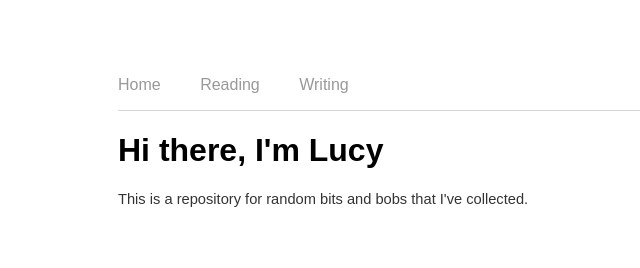
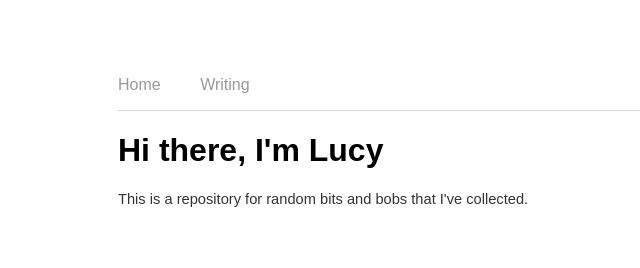
Before and after one commit to lucytyuan/lucytyuan.github.io, a Jekyll site: the page built from index.html, in a window 1280 px wide. Shown: the top 268 px of the page, without its empty margins (74-714 px from the left). Built offline with Jekyll 4.4.1, drawn with Linux system fonts in a browser that asks for light colours; the list of posts is cut into pages by our own code.

Commit message:
Update header.html

```diff
--- a/_includes/header.html
+++ b/_includes/header.html
@@ -2,7 +2,6 @@
 <nav>
 	<ul>
 		<li><a href="/">Home</a></li>
-		<li><a href="/reading">Reading</a></li>
 		<li><a href="/writing">Writing</a></li>
 	</ul>
 </nav>
```
